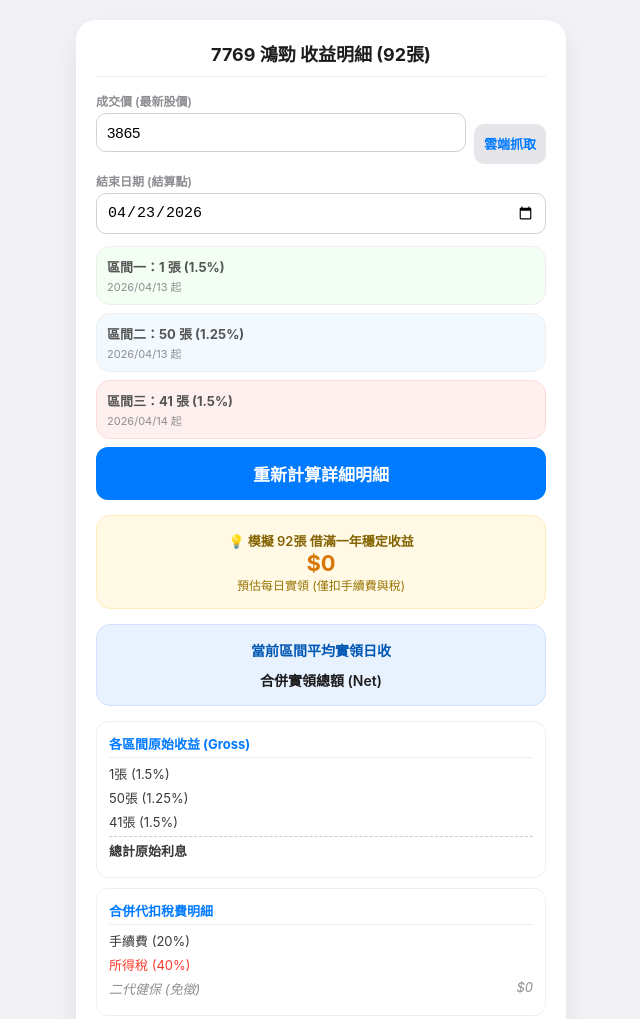
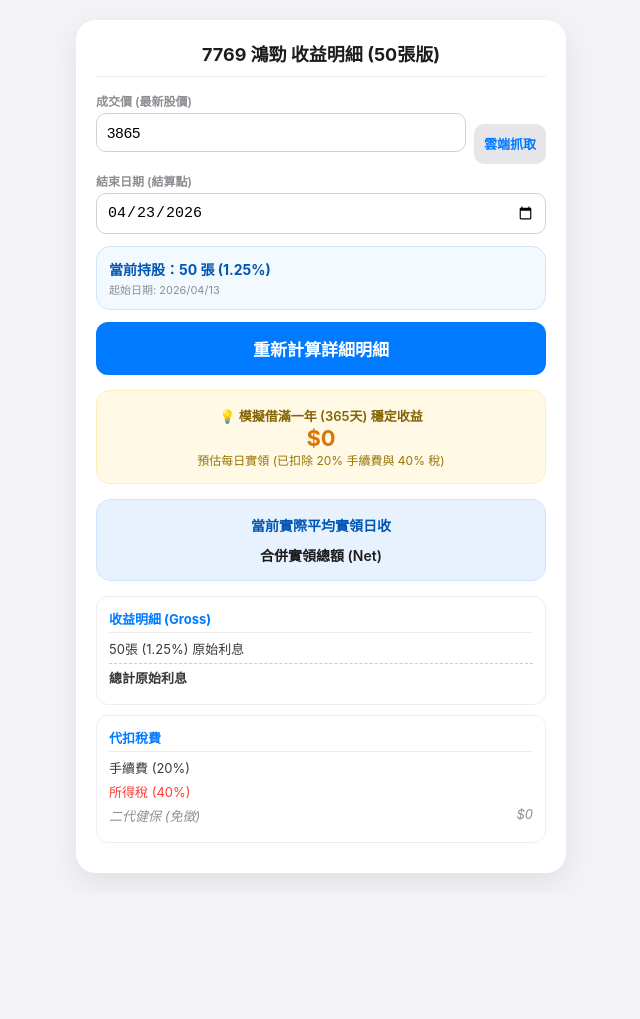
Before and after one commit to jou0914/7769-Stock-lending, a plain HTML site: page index.html in a window 1280 px wide. Shown: the top 1019 px of the page, without its empty margins (319-959 px from the left). After the commit the page ends 893 px from the top, so only its background shows below. Drawn offline with Linux system fonts and the light colour scheme; no server answers.

Commit message:
Update index.html

```diff
--- a/index.html
+++ b/index.html
@@ -3,7 +3,7 @@
 <head>
     <meta charset="UTF-8">
     <meta name="viewport" content="width=device-width, initial-scale=1.0, maximum-scale=1.0, user-scalable=no">
-    <title>7769 收益計算 - 92張版</title>
+    <title>7769 收益計算 - 50張精簡版</title>
     <style>
         :root { --ios-blue: #007AFF; --ios-green: #34C759; --ios-red: #FF3B30; --ios-gray: #8e8e93; }
         body { font-family: -apple-system, sans-serif; background: #f2f2f7; padding: 10px; margin: 0; }
@@ -13,8 +13,8 @@
         label { display: block; margin-bottom: 4px; font-weight: 600; color: var(--ios-gray); font-size: 12px; }
         input { width: 100%; padding: 10px; border: 1px solid #d1d1d6; border-radius: 10px; font-size: 15px; box-sizing: border-box; background: #fff; }
         .row { display: flex; gap: 8px; margin-bottom: 8px; align-items: flex-end; }
-        .batch-box { background: #f8f8fb; padding: 10px; border-radius: 14px; border: 1px solid #eee; margin-bottom: 8px; }
-        .batch-title { font-size: 13px; font-weight: 700; color: #555; margin-bottom: 2px; display: flex; justify-content: space-between; }
+        .batch-box { background: #f2faff; padding: 12px; border-radius: 14px; border: 1px solid #d0e3ff; margin-bottom: 12px; }
+        .batch-title { font-size: 14px; font-weight: 700; color: #0056b3; margin-bottom: 2px; display: flex; justify-content: space-between; }
         .batch-info { font-size: 11px; color: var(--ios-gray); }
         .btn-fetch { background: #e5e5ea; color: var(--ios-blue); border: none; border-radius: 10px; padding: 10px; font-weight: 600; font-size: 13px; height: 40px; cursor: pointer; }
         .btn-calc { background: var(--ios-blue); color: white; border: none; border-radius: 12px; width: 100%; padding: 14px; font-size: 17px; font-weight: 600; cursor: pointer; }
@@ -31,7 +31,7 @@
 <body>
 
 <div class="card">
-    <h2>7769 鴻勁 收益明細 (92張)</h2>
+    <h2>7769 鴻勁 收益明細 (50張版)</h2>
 
     <div class="row">
         <div class="group" style="flex:2">
@@ -46,47 +46,37 @@
         <input type="date" id="endDate">
     </div>
 
-    <div class="batch-box" style="background: #f2fff2;">
-        <div class="batch-title"><span>區間一：1 張 (1.5%)</span><span id="dDisplay1"></span></div>
-        <div class="batch-info">2026/04/13 起</div>
-    </div>
-    <div class="batch-box" style="background: #f2faff;">
-        <div class="batch-title"><span>區間二：50 張 (1.25%)</span><span id="dDisplay2"></span></div>
-        <div class="batch-info">2026/04/13 起</div>
-    </div>
-    <div class="batch-box" style="background: #fff0f0; border-color: #ffdada;">
-        <div class="batch-title"><span>區間三：41 張 (1.5%)</span><span id="dDisplay3"></span></div>
-        <div class="batch-info">2026/04/14 起</div>
+    <div class="batch-box">
+        <div class="batch-title"><span>當前持股：50 張 (1.25%)</span><span id="dDisplay1"></span></div>
+        <div class="batch-info">起始日期: 2026/04/13</div>
     </div>
 
     <button class="btn-calc" onclick="doTotalCalc()">重新計算詳細明細</button>
 
     <div id="res" class="result">
         <div class="sim-box">
-            <div style="font-size:13px; color:#856404; font-weight:600;">💡 模擬 92張 借滿一年穩定收益</div>
+            <div style="font-size:13px; color:#856404; font-weight:600;">💡 模擬借滿一年 (365天) 穩定收益</div>
             <div class="val-daily" id="simDaily" style="color: #d97706;">$0</div>
-            <div style="font-size:12px; color:#997404;">預估每日實領 (僅扣手續費與稅)</div>
+            <div style="font-size:12px; color:#997404;">預估每日實領 (已扣除 20% 手續費與 40% 稅)</div>
         </div>
 
         <div class="summary-box">
-            <div style="font-size:14px; color:#0056b3; font-weight:600;">當前區間平均實領日收</div>
+            <div style="font-size:14px; color:#0056b3; font-weight:600;">當前實際平均實領日收</div>
             <div class="val-daily" id="totalDaily"></div>
             <div style="font-size:14px; color:#1c1c1e; margin-top:10px; font-weight:600;">合併實領總額 (Net)</div>
             <div class="val-big" id="totalNet"></div>
         </div>
 
         <div class="detail-card">
-            <div class="sub-title">各區間原始收益 (Gross)</div>
-            <div class="line"><span>1張 (1.5%)</span><span id="g1"></span></div>
-            <div class="line"><span>50張 (1.25%)</span><span id="g2"></span></div>
-            <div class="line"><span>41張 (1.5%)</span><span id="g3"></span></div>
+            <div class="sub-title">收益明細 (Gross)</div>
+            <div class="line"><span>50張 (1.25%) 原始利息</span><span id="g1"></span></div>
             <div class="line" style="border-top:1px dashed #ccc; padding-top:4px; margin-top:4px; font-weight:700;">
                 <span>總計原始利息</span><span id="sumGross"></span>
             </div>
         </div>
 
         <div class="detail-card">
-            <div class="sub-title">合併代扣稅費明細</div>
+            <div class="sub-title">代扣稅費</div>
             <div class="line"><span>手續費 (20%)</span><span id="sumFee"></span></div>
             <div class="line" style="color:var(--ios-red);"><span>所得稅 (40%)</span><span id="sumTax"></span></div>
             <div class="line" style="color:var(--ios-gray); font-style: italic;"><span>二代健保 (免徵)</span><span>$0</span></div>
@@ -128,20 +118,13 @@ function doTotalCalc() {
     const P = parseFloat(document.getElementById('price').value) || 0;
     const endStr = document.getElementById('endDate').value;
 
-    // 計算三個區間
-    const b1 = getGrossInfo(1, P, 0.015, "2026-04-13", endStr);
-    const b2 = getGrossInfo(50, P, 0.0125, "2026-04-13", endStr);
-    const b3 = getGrossInfo(41, P, 0.015, "2026-04-14", endStr);
+    // 計算 50 張區間
+    const b1 = getGrossInfo(50, P, 0.0125, "2026-04-13", endStr);
 
     document.getElementById('dDisplay1').innerText = b1.days + " 天";
-    document.getElementById('dDisplay2').innerText = b2.days + " 天";
-    document.getElementById('dDisplay3').innerText = b3.days + " 天";
+    document.getElementById('g1').innerText = "$" + b1.gross.toLocaleString();
 
-    document.getElementById('g1').innerText = "$" + b1.gross.toLocaleString();
-    document.getElementById('g2').innerText = "$" + b2.gross.toLocaleString();
-    document.getElementById('g3').innerText = "$" + b3.gross.toLocaleString();
-
-    const totalGross = b1.gross + b2.gross + b3.gross;
+    const totalGross = b1.gross;
     const totalFee = Math.round(totalGross * 0.2);
     const baseForTax = totalGross - totalFee;
 
@@ -151,7 +134,7 @@ function doTotalCalc() {
     }
 
     const finalNet = totalGross - totalFee - totalTax;
-    const maxDays = Math.max(b1.days, b2.days, b3.days, 1);
+    const maxDays = Math.max(b1.days, 1);
 
     document.getElementById('sumGross').innerText = "$" + totalGross.toLocaleString();
     document.getElementById('sumFee').innerText = "-$" + totalFee.toLocaleString();
@@ -159,8 +142,8 @@ function doTotalCalc() {
     document.getElementById('totalDaily').innerText = "$" + Math.floor(finalNet / maxDays).toLocaleString();
     document.getElementById('totalNet').innerText = "$" + finalNet.toLocaleString();
 
-    // 模擬 92張 借滿一年收益
-    const simGross = (1 * 1000 * P * 0.015) + (50 * 1000 * P * 0.0125) + (41 * 1000 * P * 0.015);
+    // 模擬 50張 借滿一年
+    const simGross = (50 * 1000 * P * 0.0125);
     const simFee = simGross * 0.2;
     const simBase = simGross - simFee;
     let sTax = 0;
```
